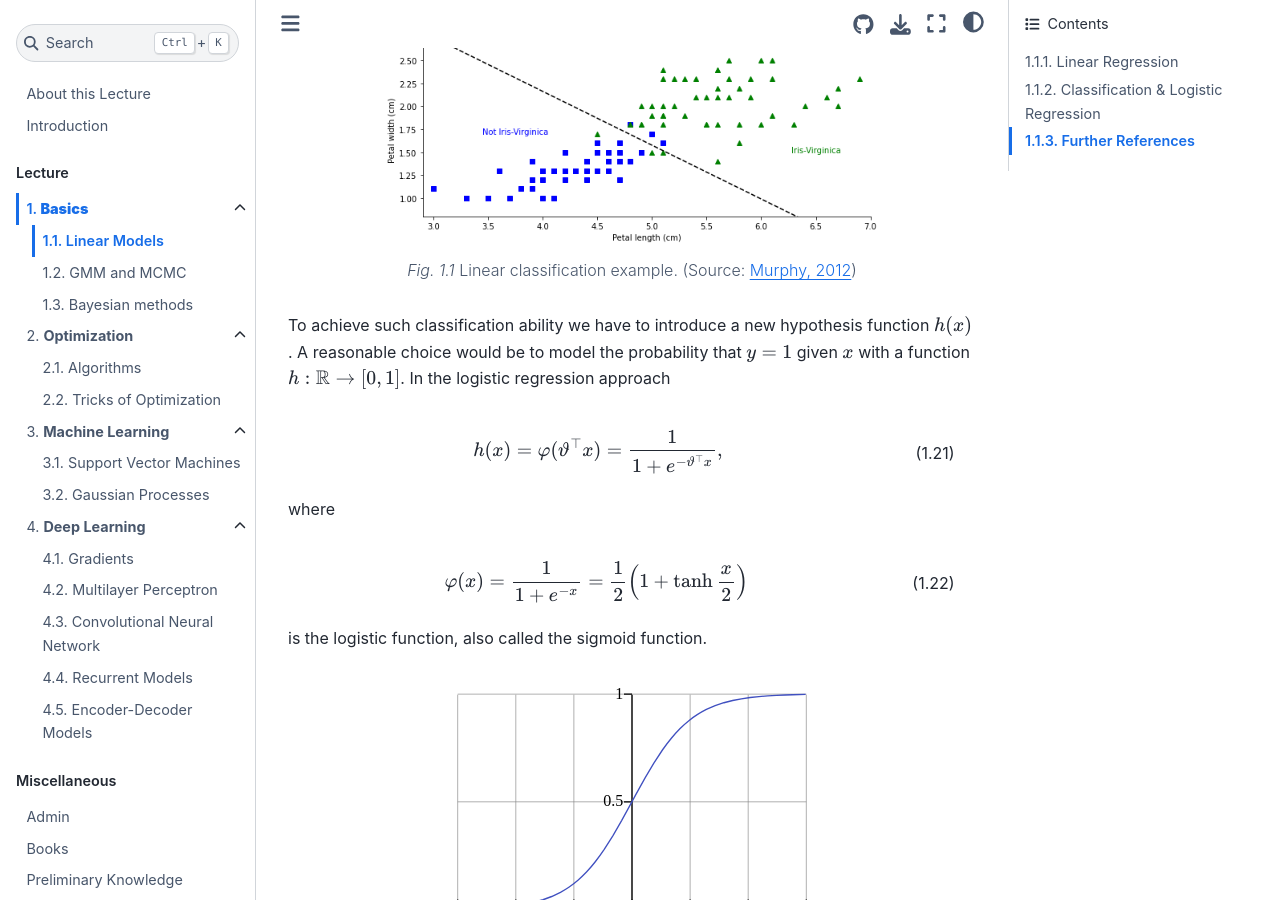
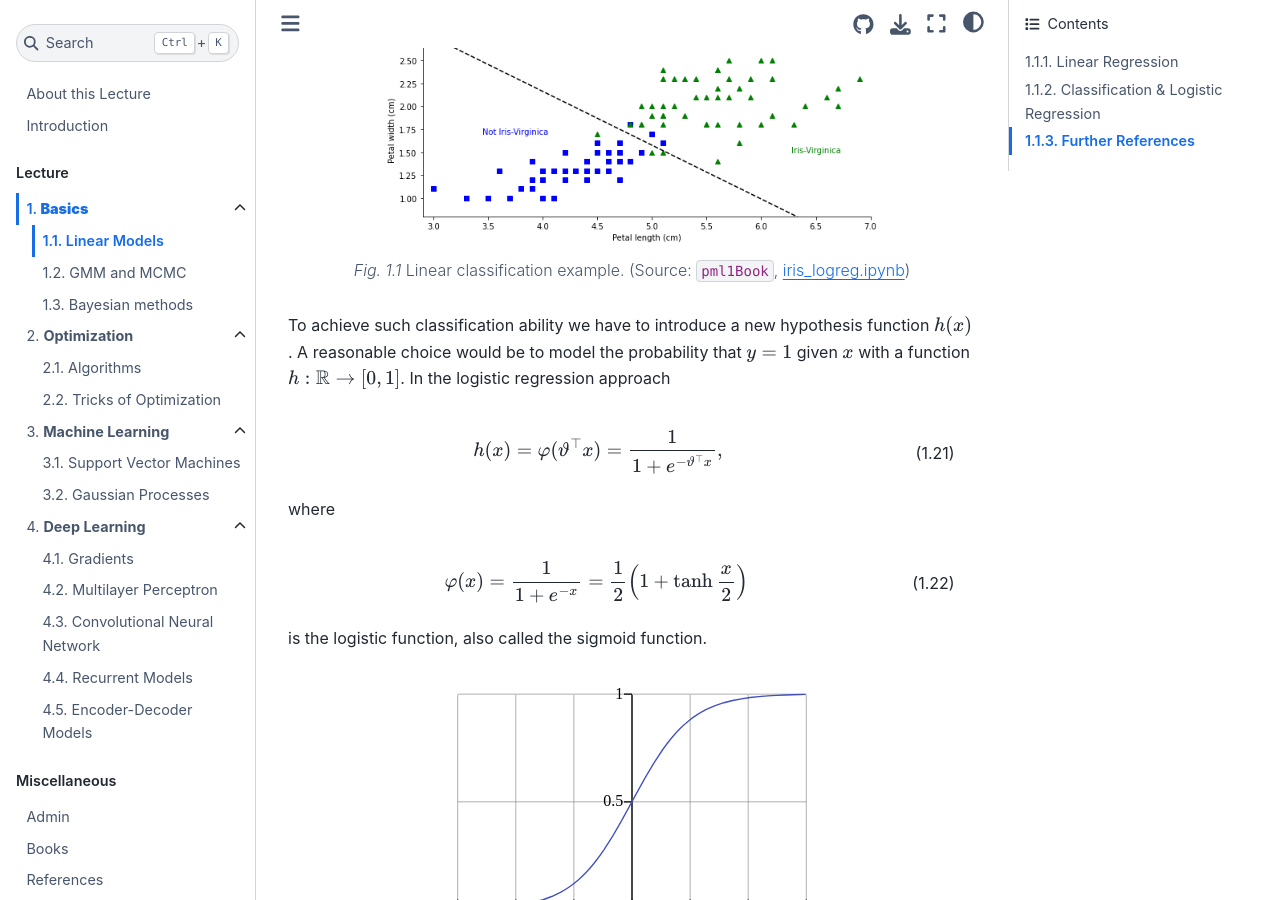
Before and after one commit to tumaer/SciML, a Jupyter Book: the page built from lecture/cc-1-1-linear.md, in a window 1280 px wide and 900 px high, scrolled down 6226 px. Built offline with Jupyter Book 1.0.4 settings and Sphinx 7.4.7 and the Sphinx Book theme 1.1.4, drawn with Linux system fonts in a browser that asks for light colours; pages that are not in the unit, such as notebooks, are missing from menus; cross-references to code outside the pages are shown as plain code; part of the change alters nothing that is shown; some of the changed text lies outside the part shown.

Commit message:
first try of bibtex referencing

````diff
--- a/_config.yml
+++ b/_config.yml
@@ -3,7 +3,7 @@
 
 title: Introduction to Scientific Machine Learning for Engineers
 author: N. Adams, L. Paehler, A. Toshev
-copyright: "2022"  # later "2022,2023"
+copyright: "2022,2023"
 logo: logo.png
 exclude_patterns: [_build, venv, data, README.md]
 
@@ -27,7 +27,7 @@ bibtex_bibfiles:
 
 # Information about where the book exists on the web
 repository:
-  url: https://github.com/arturtoshev/SciML22-23  # Online location of your book
+  url: https://github.com/tumaer/SciML  # Online location of your book
   branch: master  # Which branch of the repository should be used when creating links (optional)
   # path_to_book: docs  # Optional path to your book, relative to the repository root
 
@@ -37,9 +37,10 @@ html:
   use_issues_button: true
   use_repository_button: true
 
-# parse:
-#   myst_enable_extensions:
-#     - html_image
+parse:
+  myst_enable_extensions:
+    - amsmath
+    - dollarmath
 
 # to expand embedded files, i.e. sections. Reference:
 # https://github.com/executablebooks/jupyter-book/issues/1134
--- a/_toc.yml
+++ b/_toc.yml
@@ -43,7 +43,7 @@ parts:
   chapters:
   - file: admin.md
   - file: books.md
-  # - file: references.md
+  - file: references.md
   - file: preliminary_knowledge.md
   - file: software.md
   - file: practical_exam.ipynb
--- a/lecture/cc-1-1-linear.md
+++ b/lecture/cc-1-1-linear.md
@@ -190,7 +190,7 @@ width: 500px
 align: center
 name: iris_classification_linear
 ---
-Linear classification example. (Source: [Murphy, 2012](https://github.com/probml/pyprobml/blob/master/notebooks/book1/02/iris_logreg.ipynb))
+Linear classification example. (Source: {cite}`pml1Book`, [iris_logreg.ipynb](https://github.com/probml/pyprobml/blob/master/notebooks/book1/02/iris_logreg.ipynb))
 ```
 
 To achieve such classification ability we have to introduce a new hypothesis function $h(x)$. A reasonable choice would be to model the probability that $y=1$ given $x$ with a function $h:\mathbb{R}\rightarrow [0,1]$. In the logistic regression approach
--- a/references.bib
+++ b/references.bib
@@ -5,5 +5,22 @@
   title={Machine learning: a probabilistic perspective},
   author={Murphy, Kevin P},
   year={2012},
-  publisher={MIT press}
+  publisher={MIT press},
+  url = "http://probml.github.io/book0"
 }
+
+@book{pml1Book,
+  author = "Kevin P. Murphy",
+  title = "Probabilistic Machine Learning: An introduction",
+  publisher = "MIT Press",
+  year = 2022,
+  url = "http://probml.github.io/book1"
+}
+
+@book{pml2Book,
+  author = "Kevin P. Murphy",
+  title = "Probabilistic Machine Learning: Advanced Topics",
+  publisher = "MIT Press",
+  year = 2023,
+  url = "http://probml.github.io/book2"
+}
--- /dev/null
+++ b/references.md
@@ -0,0 +1,4 @@
+# References
+
+```{bibliography}
+```
````
